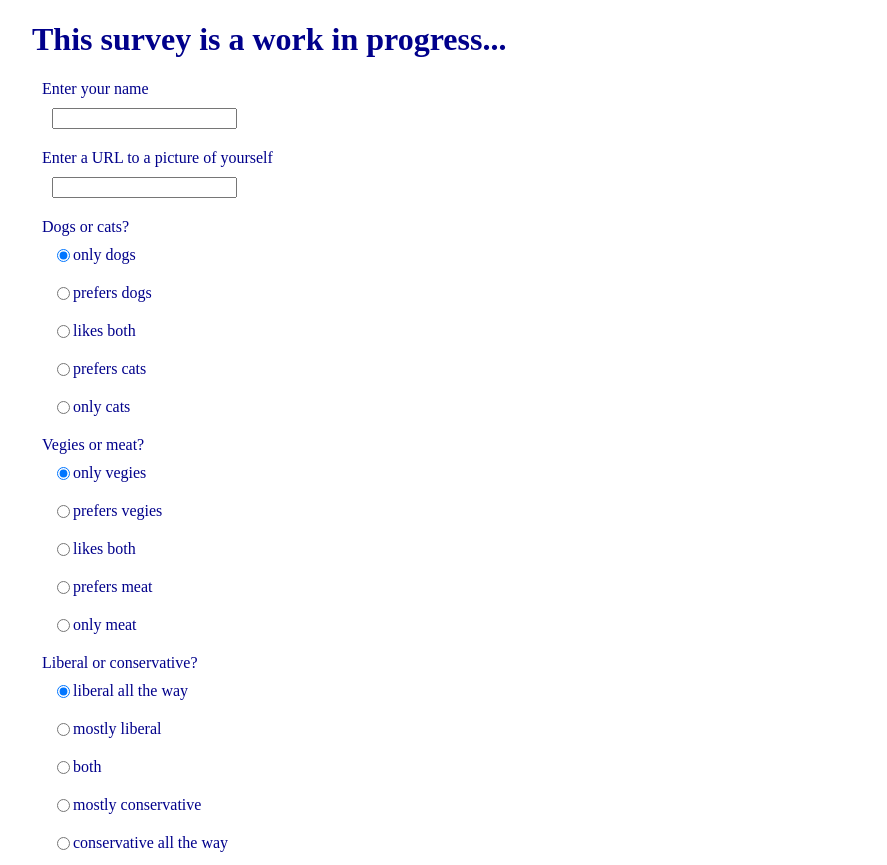
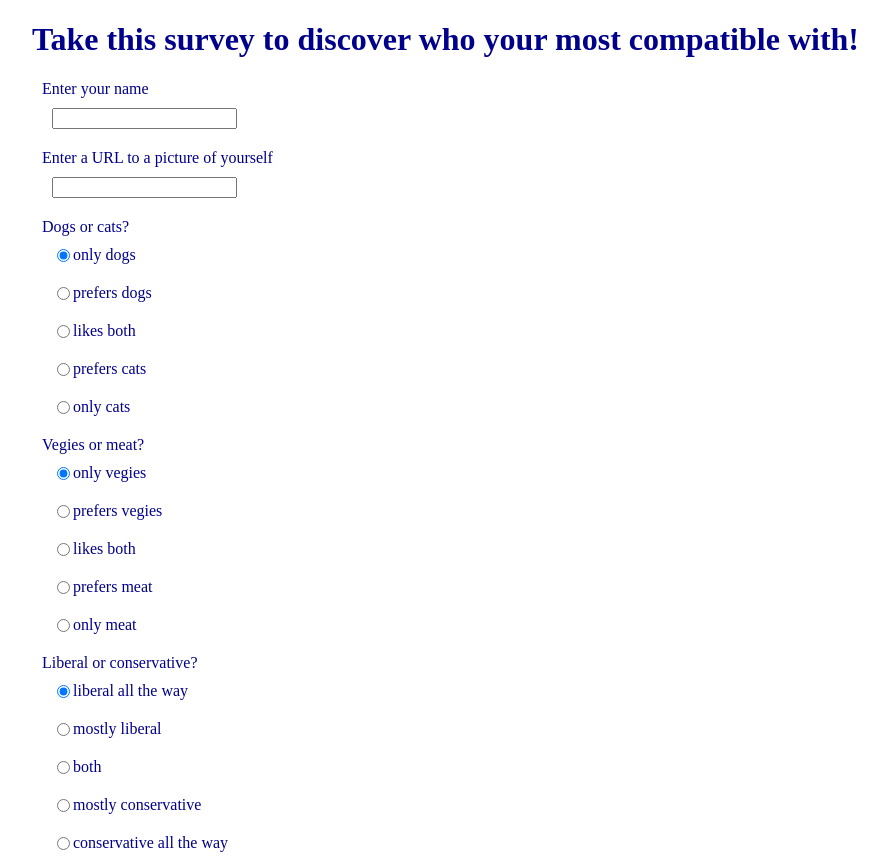
Before and after one commit to RexStrider/FriendFinder, a website: page app/public/survey.html in a window 1280 px wide. Shown: the top 865 px of the page, without its empty margins (360-1247 px from the left). Drawn offline with nearby package versions, Linux system fonts and the light colour scheme.

Commit message:
updating header of survey

```diff
--- a/app/public/survey.html
+++ b/app/public/survey.html
@@ -17,7 +17,7 @@
 
     </section>
 
-    <h1>This survey is a work in progress...</h1>
+    <h1>Take this survey to discover who your most compatible with!</h1>
 
     <form>
         <section>
```
